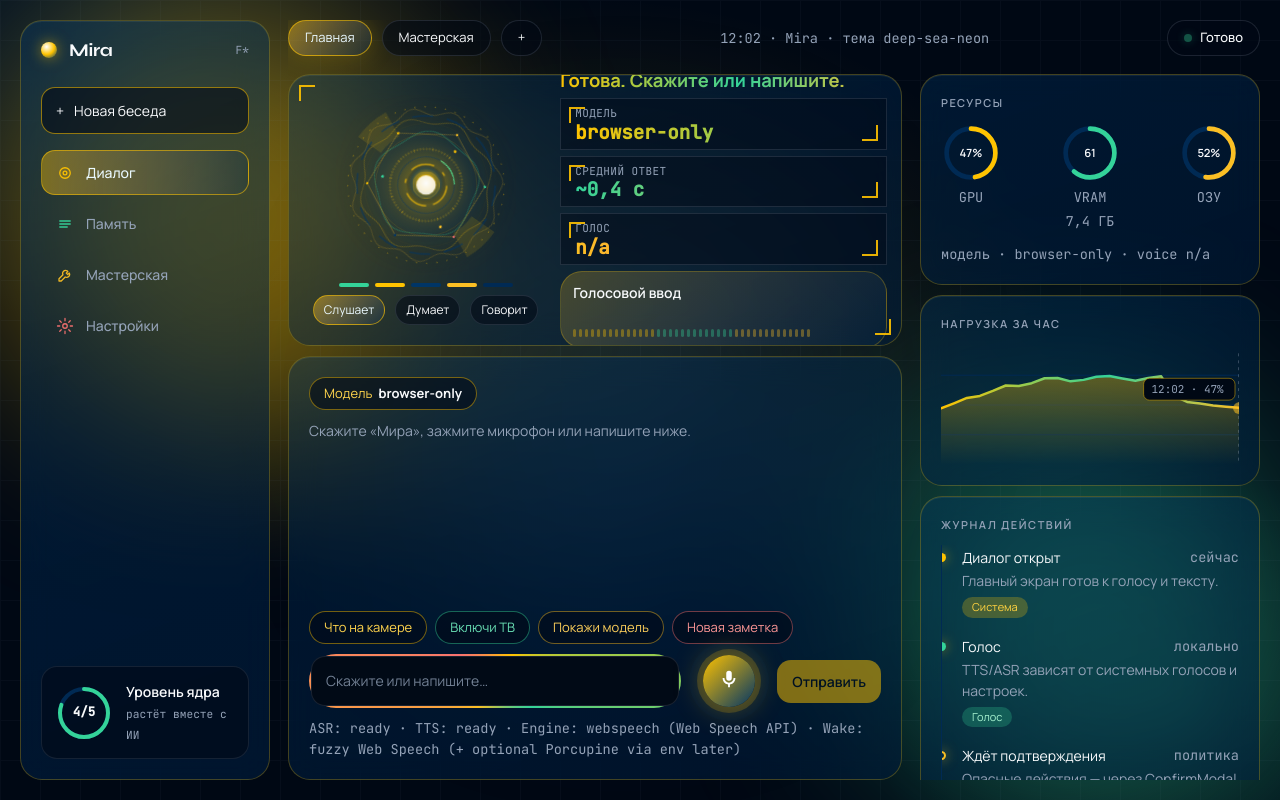
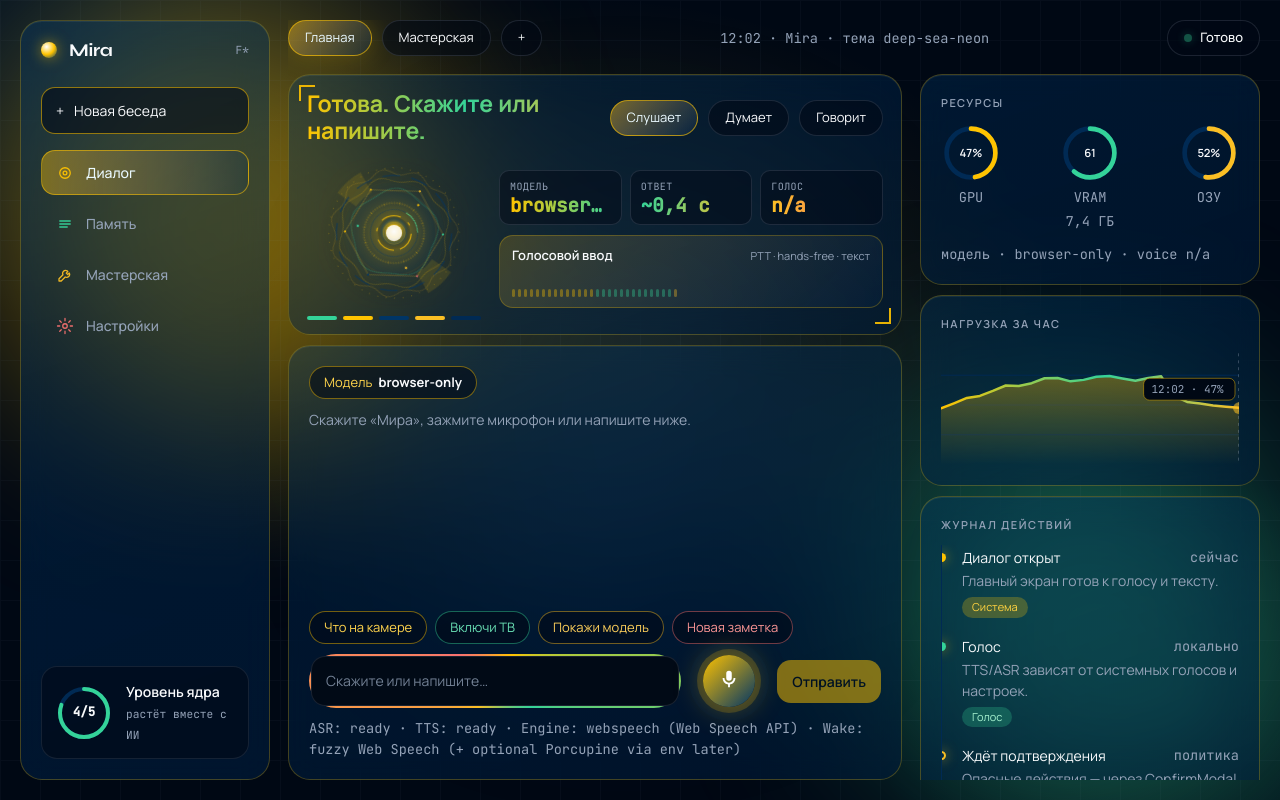
Before and after one commit to sSamurai58/Mira-AI, a React (Vite) app: page / in a window 1280 px wide. Built offline with nearby package versions, Linux system fonts and the light colour scheme.

Commit message:
Fix core-card layout so content fits without clipping
Put greeting and state pills in a header, stats in a three-column row,
drop nested HUD corners/word chips, and stop max-height overflow clipping.

Co-authored-by: SamurAi <sSamurai58@users.noreply.github.com>

```diff
--- a/src/ui/pages/ChatPage.tsx
+++ b/src/ui/pages/ChatPage.tsx
@@ -584,23 +584,13 @@ export function ChatPage({
   const waveActive =
     voiceState === "listening" || voiceState === "speaking" || Boolean(interim);
 
-  const hintWords = interim
-    ? interim.split(/\s+/).filter(Boolean).slice(0, 8)
-    : ["Скажите", "или", "напишите", "команду", "для", "Mira"];
-
   return (
     <div className="home-grid">
       <div className="home-center">
         <section className="glass-card core-card">
           <HudCorners />
-          <div className="core-card-grid">
-            <div className="core-col">
-              <CoreOrb level={coreLevel} voiceState={voiceState} size={180} />
-              <div className="level-ticks" aria-hidden>
-                {Array.from({ length: 5 }, (_, i) => (
-                  <span key={i} className={i < coreLevel ? "on" : ""} />
-                ))}
-              </div>
+          <header className="core-head">
+            <h2 className="greeting">{greeting}</h2>
             <div className="pill-row state-pills">
               <span
                 className="pill"
@@ -625,33 +615,49 @@ export function ChatPage({
                 Говорит
               </span>
             </div>
+          </header>
+
+          <div className="core-card-grid">
+            <div className="core-col">
+              <CoreOrb level={coreLevel} voiceState={voiceState} size={150} />
+              <div className="level-ticks" aria-hidden>
+                {Array.from({ length: 5 }, (_, i) => (
+                  <span key={i} className={i < coreLevel ? "on" : ""} />
+                ))}
+              </div>
             </div>
 
             <div className="core-meta">
-              <h2 className="greeting">{greeting}</h2>
-
+              <div className="stat-row">
                 <div className="stat-block">
-                <HudCorners />
                   <span className="stat-label">Модель</span>
-                <div className="stat-value">{modelLabel}</div>
+                  <div className="stat-value" title={modelLabel}>
+                    {modelLabel}
+                  </div>
                 </div>
                 <div className="stat-block">
-                <HudCorners />
-                <span className="stat-label">Средний ответ</span>
+                  <span className="stat-label">Ответ</span>
                   <div className="stat-value g2">~0,4 с</div>
                 </div>
                 <div className="stat-block">
-                <HudCorners />
                   <span className="stat-label">Голос</span>
                   <div className="stat-value g3">
                     {activeVoiceId ? "on" : "n/a"}
                   </div>
                 </div>
+              </div>
 
               <div className="voice-panel">
+                <div className="voice-panel-top">
                   <h4>Голосовой ввод</h4>
+                  {interim ? (
+                    <span className="mono tiny voice-interim">{interim}</span>
+                  ) : (
+                    <span className="muted tiny">PTT · hands-free · текст</span>
+                  )}
+                </div>
                 <div className={`wave ${waveActive ? "" : "is-idle"}`} aria-hidden>
-                  {Array.from({ length: 40 }, (_, i) => (
+                  {Array.from({ length: 28 }, (_, i) => (
                     <span
                       key={i}
                       style={{
@@ -659,16 +665,6 @@ export function ChatPage({
                         animationDelay: `${(i % 7) * 0.08}s`,
                       }}
                     />
-                  ))}
-                </div>
-                <div className="word-chips">
-                  {hintWords.map((w, i) => (
-                    <span
-                      key={`${w}-${i}`}
-                      className={`word-chip ${i === 1 ? "is-hot" : ""}`}
-                    >
-                      {w}
-                    </span>
                   ))}
                 </div>
               </div>
--- a/src/ui/styles.css
+++ b/src/ui/styles.css
@@ -634,19 +634,41 @@ strong {
 }
 
 .home-center > .glass-card.core-card {
+  flex: 0 0 auto;
+  max-height: none;
+  overflow: visible;
+  padding: 16px 18px 14px;
+  display: flex;
+  flex-direction: column;
+  gap: 12px;
+  min-width: 0;
+}
+
+.core-head {
+  display: flex;
+  align-items: center;
+  justify-content: space-between;
+  gap: 12px;
+  flex-wrap: wrap;
+  min-width: 0;
+}
+
+.core-head .greeting {
+  flex: 1 1 220px;
+  min-width: 0;
+  margin: 0;
+}
+
+.core-head .state-pills {
   flex: 0 1 auto;
-  max-height: min(38vh, 320px);
-  overflow: hidden;
-  padding: 12px 14px;
 }
 
 .core-card-grid {
   display: grid;
-  grid-template-columns: minmax(120px, 0.75fr) minmax(0, 1fr);
-  gap: 12px;
+  grid-template-columns: auto minmax(0, 1fr);
+  gap: 14px 18px;
   align-items: center;
-  height: 100%;
-  min-height: 0;
+  min-width: 0;
 }
 
 .core-col {
@@ -655,15 +677,14 @@ strong {
   align-items: center;
   justify-content: center;
   gap: 8px;
-  min-height: 0;
+  min-width: 0;
 }
 
 .core-orb {
   position: relative;
   aspect-ratio: 1;
-  width: min(100%, 180px);
-  max-width: 180px;
-  max-height: min(180px, 28vh);
+  width: clamp(110px, 16vw, 150px);
+  max-width: 150px;
   overflow: hidden;
 }
 
@@ -808,37 +829,16 @@ strong {
 .core-meta {
   display: flex;
   flex-direction: column;
-  gap: 6px;
+  gap: 10px;
   min-width: 0;
-  min-height: 0;
-  overflow: hidden;
-}
-
-.core-meta .stat-block + .stat-block {
-  /* keep denser stack so blocks fit the card */
-}
-
-@media (max-height: 820px) {
-  .core-meta .voice-panel .word-chips {
-    display: none;
-  }
-
-  .core-col .state-pills .pill {
-    padding: 5px 10px;
-    font-size: 12px;
-  }
-
-  .home-center > .glass-card.core-card {
-    max-height: min(34vh, 280px);
-  }
 }
 
 .greeting {
   margin: 0;
   font-family: var(--font-display);
-  font-size: clamp(1.15rem, 2.2vh, 1.6rem);
+  font-size: clamp(1.05rem, 1.8vw, 1.45rem);
   font-weight: 700;
-  line-height: 1.15;
+  line-height: 1.2;
   letter-spacing: -0.01em;
   background: linear-gradient(
     90deg,
@@ -851,37 +851,83 @@ strong {
   color: transparent;
 }
 
-.core-meta .stat-block {
-  padding: 6px 14px;
-}
-
-.core-meta .stat-value {
-  font-size: clamp(1.1rem, 2.4vh, 1.5rem);
-}
-
-.core-meta .voice-panel {
-  padding: 10px 12px;
-}
-
-.core-meta .wave {
-  height: 28px;
+.stat-row {
+  display: grid;
+  grid-template-columns: repeat(3, minmax(0, 1fr));
+  gap: 8px;
+  min-width: 0;
 }
 
 .stat-block {
   position: relative;
-  padding: 8px 22px;
+  min-width: 0;
+  padding: 8px 10px;
   background: color-mix(in srgb, var(--bg) 45%, transparent);
   border: 1px solid color-mix(in srgb, var(--text-muted) 18%, transparent);
-}
-
-.stat-block .hud-corners {
-  inset: 8px;
+  border-radius: 10px;
+}
+
+.core-meta .stat-value {
+  font-size: clamp(0.95rem, 1.5vw, 1.25rem);
+  overflow: hidden;
+  text-overflow: ellipsis;
+  white-space: nowrap;
+}
+
+.voice-panel {
+  min-width: 0;
+  padding: 10px 12px;
+  border-radius: 14px;
+  border: 1px solid var(--panel-line);
+  background: linear-gradient(
+    135deg,
+    color-mix(in srgb, var(--accent) 18%, transparent),
+    color-mix(in srgb, var(--border) 14%, transparent)
+  );
+}
+
+.voice-panel-top {
+  display: flex;
+  align-items: baseline;
+  justify-content: space-between;
+  gap: 10px;
+  margin-bottom: 6px;
+}
+
+.voice-panel-top h4 {
+  margin: 0;
+  font-size: 13px;
+  font-weight: 600;
+  color: var(--text);
+}
+
+.voice-interim {
+  overflow: hidden;
+  text-overflow: ellipsis;
+  white-space: nowrap;
+  max-width: 60%;
+  color: var(--accent);
+}
+
+.core-meta .wave {
+  height: 26px;
+}
+
+@media (max-width: 900px) {
+  .core-card-grid {
+    grid-template-columns: 1fr;
+    justify-items: center;
+  }
+
+  .stat-row {
+    grid-template-columns: 1fr;
+  }
 }
 
 .stat-label {
   display: block;
   font-family: var(--font-mono);
-  font-size: 11px;
+  font-size: 10px;
   letter-spacing: 0.04em;
   text-transform: uppercase;
   color: var(--text-muted);
@@ -889,9 +935,9 @@ strong {
 
 .stat-value {
   font-family: var(--font-mono);
-  font-size: 1.75rem;
+  font-size: 1.15rem;
   font-weight: 600;
-  line-height: 1.1;
+  line-height: 1.15;
   background: linear-gradient(90deg, var(--accent), var(--success));
   -webkit-background-clip: text;
   background-clip: text;
@@ -910,29 +956,11 @@ strong {
   background-clip: text;
 }
 
-.voice-panel {
-  padding: 16px;
-  border-radius: var(--radius);
-  border: 1px solid var(--panel-line);
-  background: linear-gradient(
-    135deg,
-    color-mix(in srgb, var(--accent) 22%, transparent),
-    color-mix(in srgb, var(--border) 18%, transparent)
-  );
-}
-
-.voice-panel h4 {
-  margin: 0 0 6px;
-  font-size: 14px;
-  font-weight: 600;
-  color: var(--text);
-}
-
 .wave {
   display: flex;
   align-items: flex-end;
   gap: 3px;
-  height: 36px;
+  height: 26px;
   width: 100%;
 }
 
```
Lines whose indentation alone changed are shown as unchanged.
